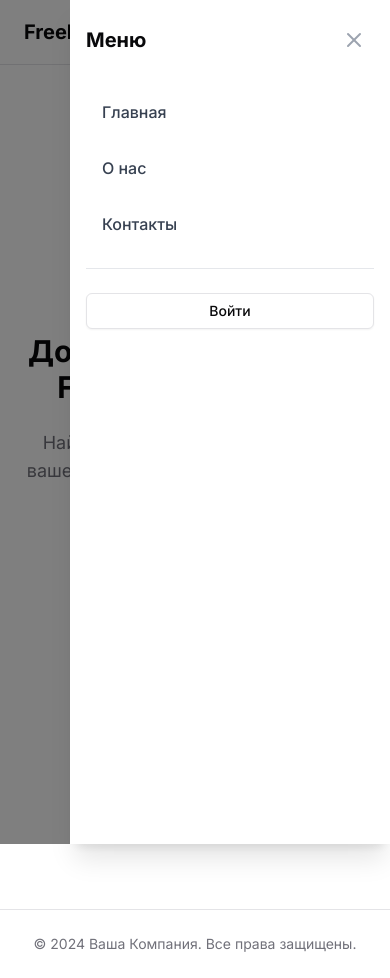
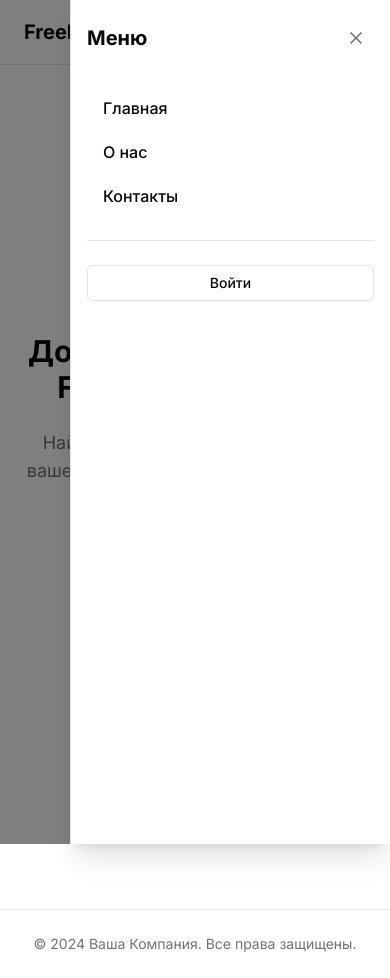
Before and after one commit to muhammadali-nb/freelance, a Next.js app: page / in a window 390 px wide. Both pictures are taken after a click on the button "Открыть главное меню". Built offline with nearby package versions, Linux system fonts and the light colour scheme.

Commit message:
sidebar responsive design

```diff
--- a/src/components/navbar.tsx
+++ b/src/components/navbar.tsx
@@ -95,7 +95,7 @@ const Navbar = () => {
 					<div className="flex items-center lg:hidden">
 						<button
 							onClick={toggleMenu}
-							className="inline-flex items-center justify-center p-2 rounded-md text-gray-400 hover:text-gray-500 hover:bg-gray-100 focus:outline-none focus:ring-2 focus:ring-inset focus:ring-indigo-500 transition duration-150 ease-in-out"
+							className="inline-flex items-center justify-center p-2 rounded-md text-muted-foreground hover:text-foreground hover:bg-accent focus:outline-none focus:ring-2 focus:ring-ring transition duration-150 ease-in-out"
 							aria-expanded="false">
 							<span className="sr-only">Открыть главное меню</span>
 							{isOpen ? (
@@ -111,26 +111,26 @@ const Navbar = () => {
 			{/* Мобильное меню */}
 			<div
 				className={cn(
-					"fixed inset-0 bg-black bg-opacity-50 lg:hidden transition-opacity duration-300 z-50",
+					"fixed inset-0 bg-black/50 lg:hidden transition-opacity duration-300 z-50",
 					isOpen ? "opacity-100" : "opacity-0 pointer-events-none"
 				)}
 				onClick={toggleMenu}>
 				<div
 					className={cn(
-						"fixed inset-y-0 right-0 w-full max-w-xs bg-white shadow-xl transform transition-transform duration-300 ease-in-out",
+						"fixed inset-y-0 right-0 w-full max-w-xs bg-background border-l shadow-xl transform transition-transform duration-300 ease-in-out",
 						isOpen ? "translate-x-0" : "translate-x-full"
 					)}
 					onClick={(e) => e.stopPropagation()}>
 					<div className="pt-5 pb-6 px-4">
 						<div className="flex items-center justify-between mb-8">
-							<div className="font-bold text-xl">Меню</div>
+							<div className="font-bold text-xl text-foreground">Меню</div>
 							<button
 								onClick={toggleMenu}
-								className="rounded-md p-2 text-gray-400 hover:text-gray-500 hover:bg-gray-100 focus:outline-none focus:ring-2 focus:ring-inset focus:ring-indigo-500">
-								<X className="h-6 w-6" />
+								className="rounded-md p-2 text-muted-foreground hover:text-foreground hover:bg-accent focus:outline-none focus:ring-2 focus:ring-ring">
+								<X className="h-5 w-5 sm:h-6 sm:w-6" />
 							</button>
 						</div>
-						<div className="space-y-4">
+						<div className="space-y-1 sm:space-y-3">
 							<MobileNavLink href="/" onClick={toggleMenu}>
 								Главная
 							</MobileNavLink>
@@ -142,7 +142,7 @@ const Navbar = () => {
 							</MobileNavLink>
 						</div>
 						{isAuthenticated && user ? (
-							<div className="mt-6 pt-6 border-t border-gray-200">
+							<div className="mt-6 pt-6 border-t border-border">
 								<div className="flex items-center px-4 mb-4">
 									<div className="flex-shrink-0">
 										<Avatar>
@@ -153,10 +153,10 @@ const Navbar = () => {
 										</Avatar>
 									</div>
 									<div className="ml-3">
-										<div className="text-base font-medium text-gray-800">
+										<div className="text-sm sm:text-base font-medium text-foreground">
 											{user.name}
 										</div>
-										<div className="text-sm font-medium text-gray-500">
+										<div className="text-xs sm:text-sm font-medium text-muted-foreground">
 											{user.email}
 										</div>
 									</div>
@@ -182,16 +182,18 @@ const Navbar = () => {
 									</MobileMenuItem>
 									<button
 										onClick={handleLogout}
-										className="flex items-center w-full px-4 py-2 text-base font-medium text-red-600 hover:bg-gray-50">
-										<LogOut className="mr-3 h-5 w-5" />
+										className="flex items-center w-full px-4 py-2 text-sm sm:text-base font-medium text-destructive hover:bg-accent rounded-md">
+										<LogOut className="mr-3 h-4 w-4 sm:h-5 sm:w-5" />
 										Выйти
 									</button>
 								</div>
 							</div>
 						) : (
-							<div className="mt-6 pt-6 border-t border-gray-200">
+							<div className="mt-6 pt-6 border-t border-border">
 								<Link href="/login" className="w-full" onClick={toggleMenu}>
-									<Button variant="outline" className="w-full">
+									<Button
+										variant="outline"
+										className="w-full text-sm sm:text-base">
 										Войти
 									</Button>
 								</Link>
@@ -213,7 +215,7 @@ const NavLink = ({
 }) => (
 	<Link
 		href={href}
-		className="inline-flex items-center px-1 pt-1 border-b-2 border-transparent text-sm font-medium text-gray-500 hover:text-gray-700 hover:border-gray-300 transition duration-150 ease-in-out">
+		className="inline-flex items-center px-1 pt-1 border-b-2 border-transparent text-sm font-medium text-muted-foreground hover:text-foreground hover:border-border transition duration-150 ease-in-out">
 		{children}
 	</Link>
 );
@@ -229,7 +231,7 @@ const MobileNavLink = ({
 }) => (
 	<Link
 		href={href}
-		className="block px-4 py-2 text-base font-medium text-gray-700 hover:text-gray-900 hover:bg-gray-50 rounded-md transition duration-150 ease-in-out"
+		className="block px-4 py-2 text-base font-medium text-foreground hover:bg-accent rounded-md transition duration-150 ease-in-out"
 		onClick={onClick}>
 		{children}
 	</Link>
@@ -248,7 +250,7 @@ const MobileMenuItem = ({
 }) => (
 	<Link
 		href={href}
-		className="flex items-center px-4 py-2 text-base font-medium text-gray-700 hover:text-gray-900 hover:bg-gray-50"
+		className="flex items-center px-4 py-2 text-base font-medium text-foreground hover:bg-accent rounded-md transition duration-150 ease-in-out"
 		onClick={onClick}>
 		<Icon className="mr-3 h-5 w-5" />
 		{children}
```
